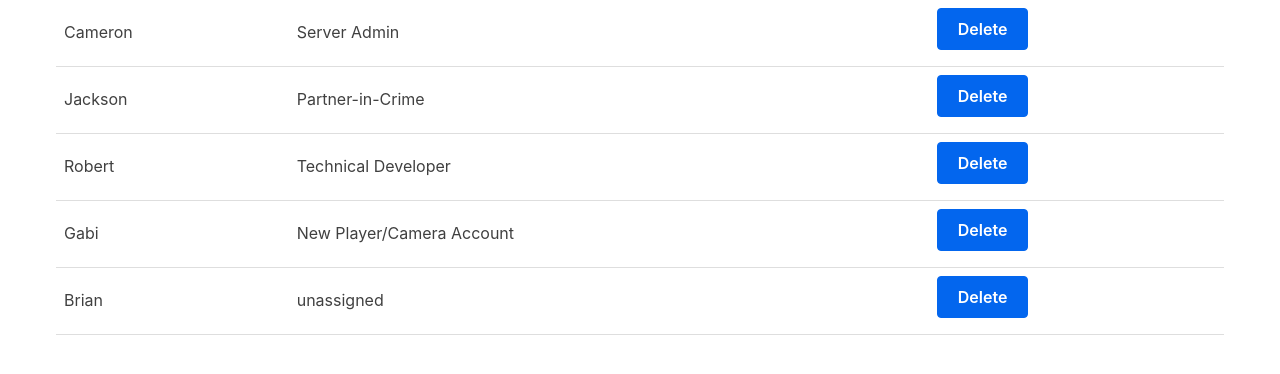
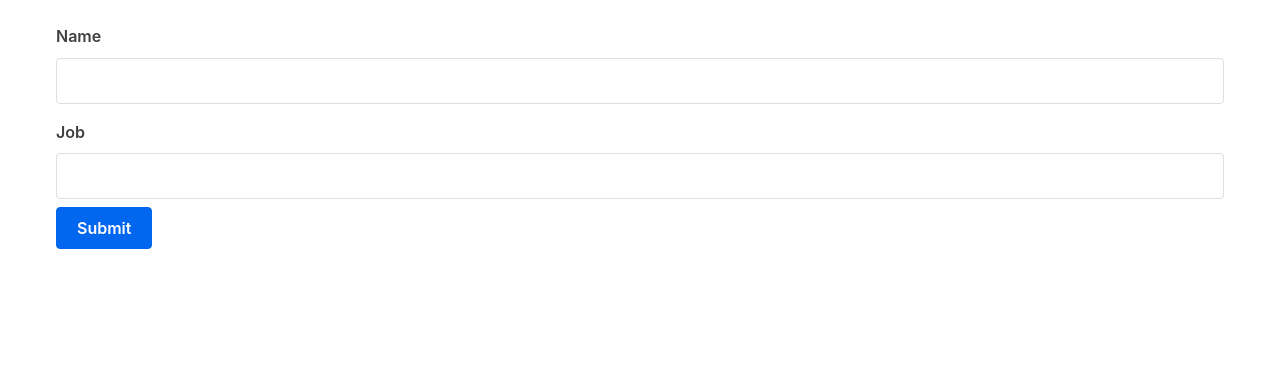
Before and after one commit to CamSmall/tog_reactjs, a React (Create React App) app: page / in a window 1280 px wide. Shown: the top 374 px of the page. Built offline with nearby package versions, Linux system fonts and the light colour scheme.

Commit message:
Completed through "Submitting form data" section.

```diff
--- a/src/App.js
+++ b/src/App.js
@@ -1,45 +1,28 @@
-import React, { Component } from "react"
-import Table from "./Table"
+import React, { Component } from 'react';
+import Form from './Form';
+import Table from './Table';
 
 class App extends Component {
   state = {
-    characters: [
-      {
-        name: "Cameron",
-
-        job: "Server Admin",
-      },
-      {
-        name: "Jackson",
-        job: "Partner-in-Crime",
-      },
-      {
-        name: "Robert",
-        job: "Technical Developer",
-      },
-      {
-        name: "Gabi",
-        job: "New Player/Camera Account",
-      },
-      {
-        name: "Brian",
-        job: "unassigned",
-      },
-    ],
-  }
+    characters: [],
+  };
 
   removeCharacter = (index) => {
-    const { characters } = this.state
+    const { characters } = this.state;
 
     this.setState({
       characters: characters.filter((character, i) => {
-        return i !== index
+        return i !== index;
       }),
-    })
-  }
+    });
+  };
+
+  handleSubmit = (character) => {
+    this.setState({ characters: [...this.state.characters, character] });
+  };
 
   render() {
-    const { characters } = this.state
+    const { characters } = this.state;
 
     return (
       <div className='container'>
@@ -47,9 +30,10 @@
           characterData={characters}
           removeCharacter={this.removeCharacter}
         />
+        <Form handleSubmit={this.handleSubmit} />
       </div>
-    )
+    );
   }
 }
 
-export default App
+export default App;
--- /dev/null
+++ b/src/Form.js
@@ -0,0 +1,50 @@
+import React, { Component } from 'react';
+
+class Form extends Component {
+  initialState = {
+    name: '',
+    job: '',
+  };
+  state = this.initialState;
+
+  handleChange = (event) => {
+    const { name, value } = event.target;
+
+    this.setState({
+      [name]: value,
+    });
+  };
+
+  submitForm = () => {
+    this.props.handleSubmit(this.state);
+    this.setState(this.initialState);
+  };
+
+  render() {
+    const { name, job } = this.state;
+
+    return (
+      <form>
+        <label htmlFor='name'>Name</label>
+        <input
+          type='text'
+          name='name'
+          id='name'
+          value={name}
+          onChange={this.handleChange}
+        />
+        <label htmlFor='job'>Job</label>
+        <input
+          type='text'
+          name='job'
+          id='job'
+          value={job}
+          onChange={this.handleChange}
+        />
+        <input type='button' value='Submit' onClick={this.submitForm} />
+      </form>
+    );
+  }
+}
+
+export default Form;
```
Also changed, not shown: src/Table.js (+11 -11 lines), src/index.js (+5 -5 lines).
